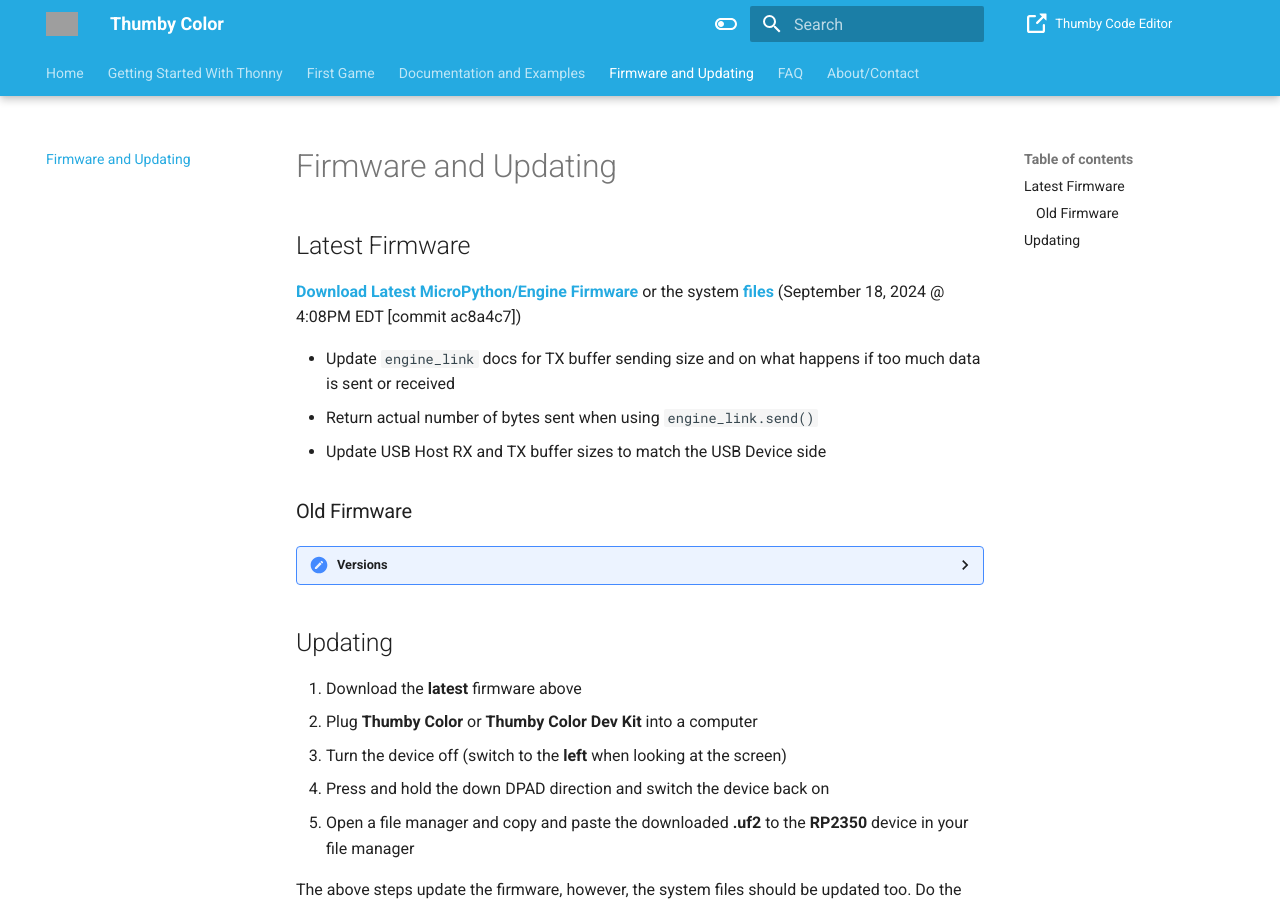
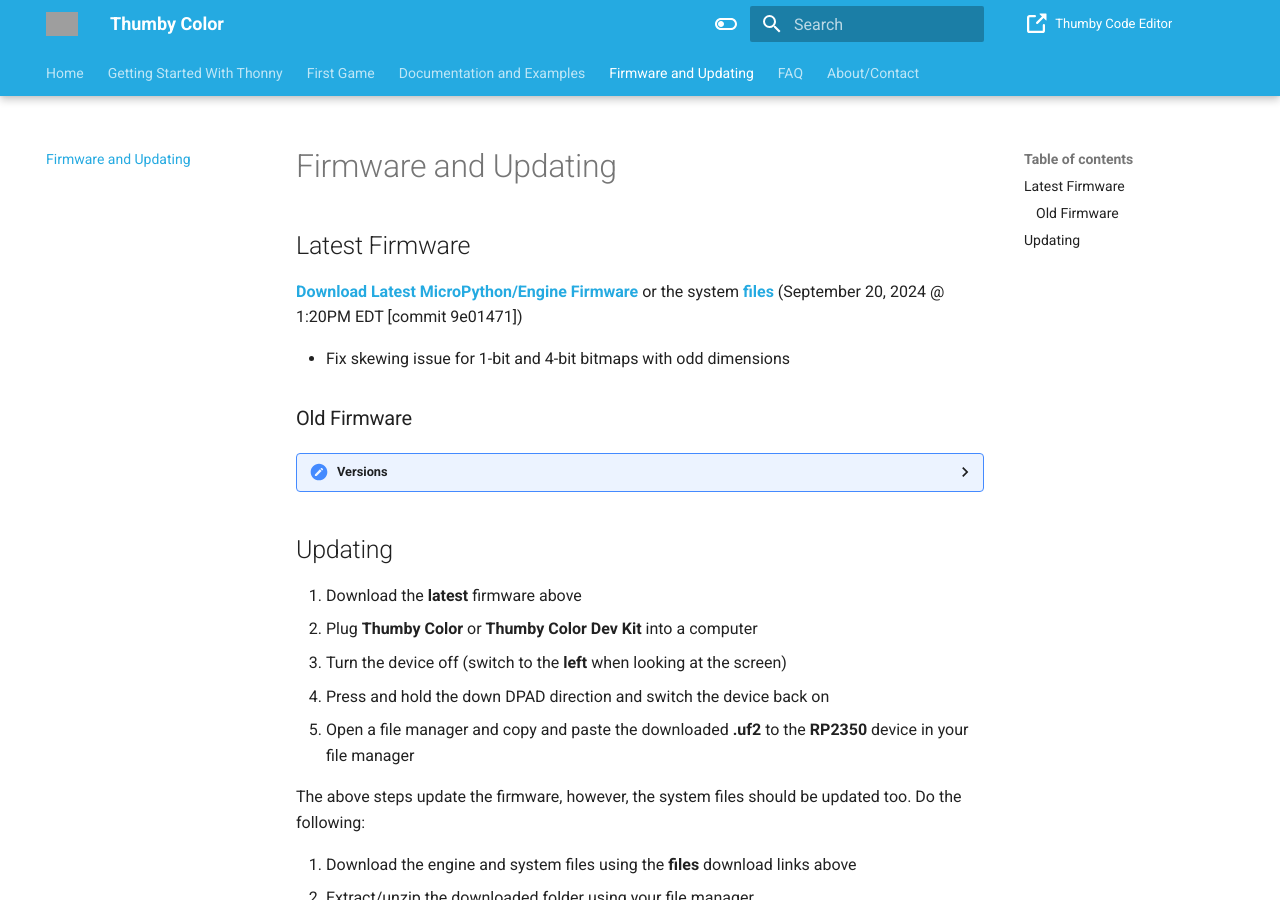
Before and after one commit to TinyCircuits/Thumby-Color-Website, an MkDocs documentation site: the page built from docs/pages/firmware-and-updating/firmware-and-updating.md, in a window 1280 px wide and 900 px high. Built offline with MkDocs 1.6.1 and Material for MkDocs 9.7.7, drawn with Linux system fonts in a browser that asks for light colours; grey boxes are pictures that could not be loaded.

Commit message:
Update firmware for skew issue

```diff
--- a/docs/pages/firmware-and-updating/firmware-and-updating.md
+++ b/docs/pages/firmware-and-updating/firmware-and-updating.md
@@ -1,17 +1,23 @@
 ## Latest Firmware
 
 
-<a href="https://color.thumby.us/firmware/firmware_ac8a4c7.uf2" target="_blank" alt="Firmware">**Download Latest MicroPython/Engine Firmware**</a> or the system <a href="https://github.com/TinyCircuits/TinyCircuits-Tiny-Game-Engine/tree/ac8a4c7ca94835c3ff5eee78f0ba81a864f9d1a6" target="_blank" alt="Firmware">**files**</a> (September 18, 2024 @ 4:08PM EDT [commit ac8a4c7])
+<a href="https://color.thumby.us/firmware/firmware_9e01471.uf2" target="_blank" alt="Firmware">**Download Latest MicroPython/Engine Firmware**</a> or the system <a href="https://github.com/TinyCircuits/TinyCircuits-Tiny-Game-Engine/tree/9e0147139790b176f5966f70ab5474a608469a97" target="_blank" alt="Firmware">**files**</a> (September 20, 2024 @ 1:20PM EDT [commit 9e01471])
 
-* Update `engine_link` docs for TX buffer sending size and on what happens if too much data is sent or received
-* Return actual number of bytes sent when using `engine_link.send()`
-* Update USB Host RX and TX buffer sizes to match the USB Device side
+* Fix skewing issue for 1-bit and 4-bit bitmaps with odd dimensions
 
 ### Old Firmware
 
 ??? Versions
 
-    <a href="https://color.thumby.us/firmware/firmware_b8b013b.uf2" target="_blank" alt="Firmware">**Download Latest MicroPython/Engine Firmware**</a> or the system <a href="https://github.com/TinyCircuits/TinyCircuits-Tiny-Game-Engine/tree/b8b013b1f8145663a0e25fc43320437b374576c6" target="_blank" alt="Firmware">**files**</a> (September 13, 2024 @ 3:45PM EDT [commit b8b013b])
+    <a href="https://color.thumby.us/firmware/firmware_ac8a4c7.uf2" target="_blank" alt="Firmware">**Download MicroPython/Engine Firmware**</a> or the system <a href="https://github.com/TinyCircuits/TinyCircuits-Tiny-Game-Engine/tree/ac8a4c7ca94835c3ff5eee78f0ba81a864f9d1a6" target="_blank" alt="Firmware">**files**</a> (September 18, 2024 @ 4:08PM EDT [commit ac8a4c7])
+
+    * Update `engine_link` docs for TX buffer sending size and on what happens if too much data is sent or received
+    * Return actual number of bytes sent when using `engine_link.send()`
+    * Update USB Host RX and TX buffer sizes to match the USB Device side
+
+    ---
+
+    <a href="https://color.thumby.us/firmware/firmware_b8b013b.uf2" target="_blank" alt="Firmware">**Download MicroPython/Engine Firmware**</a> or the system <a href="https://github.com/TinyCircuits/TinyCircuits-Tiny-Game-Engine/tree/b8b013b1f8145663a0e25fc43320437b374576c6" target="_blank" alt="Firmware">**files**</a> (September 13, 2024 @ 3:45PM EDT [commit b8b013b])
 
     * Adjust `engine_link` connection times to make them more reliable
 
```
Also changed, not shown: 1 other file.
